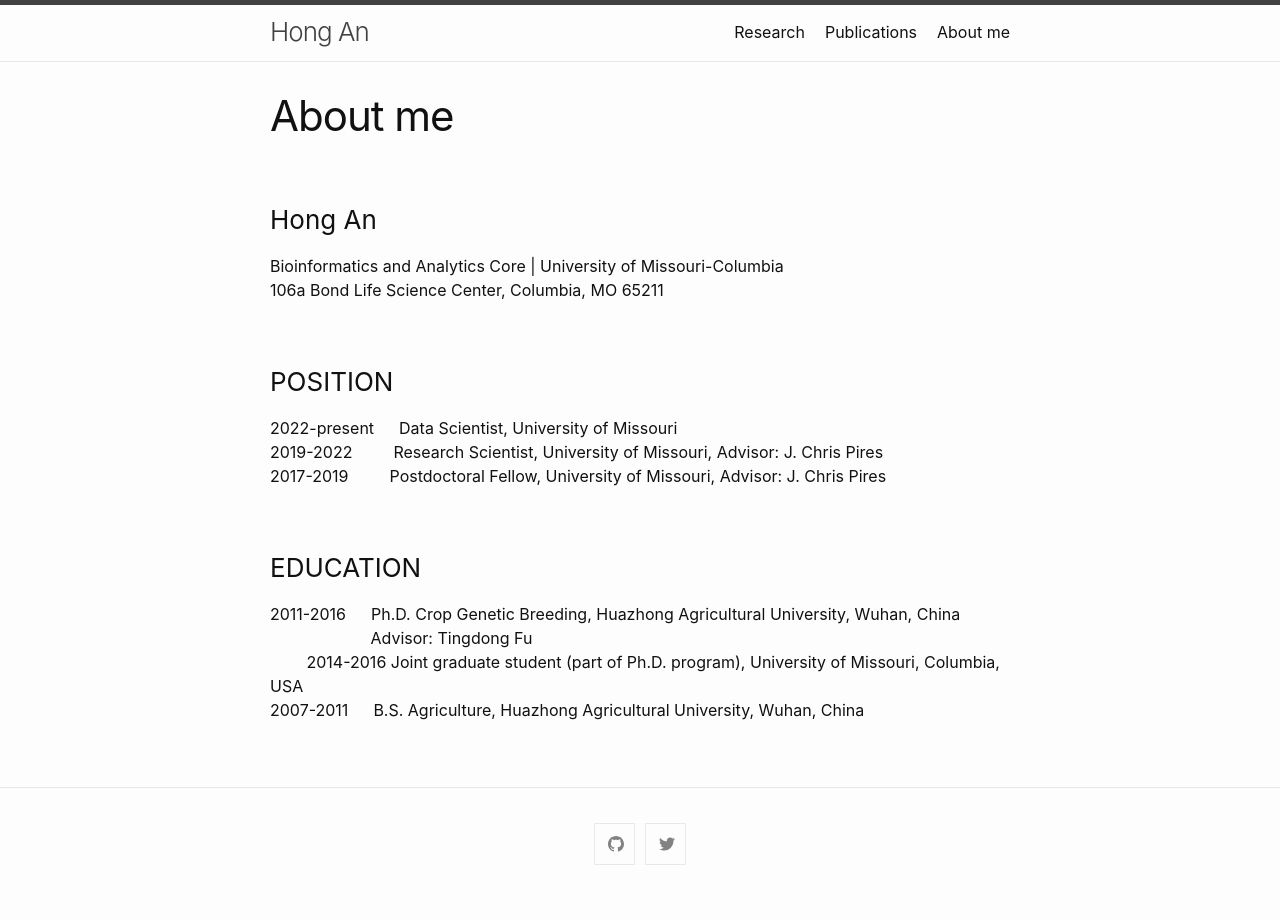
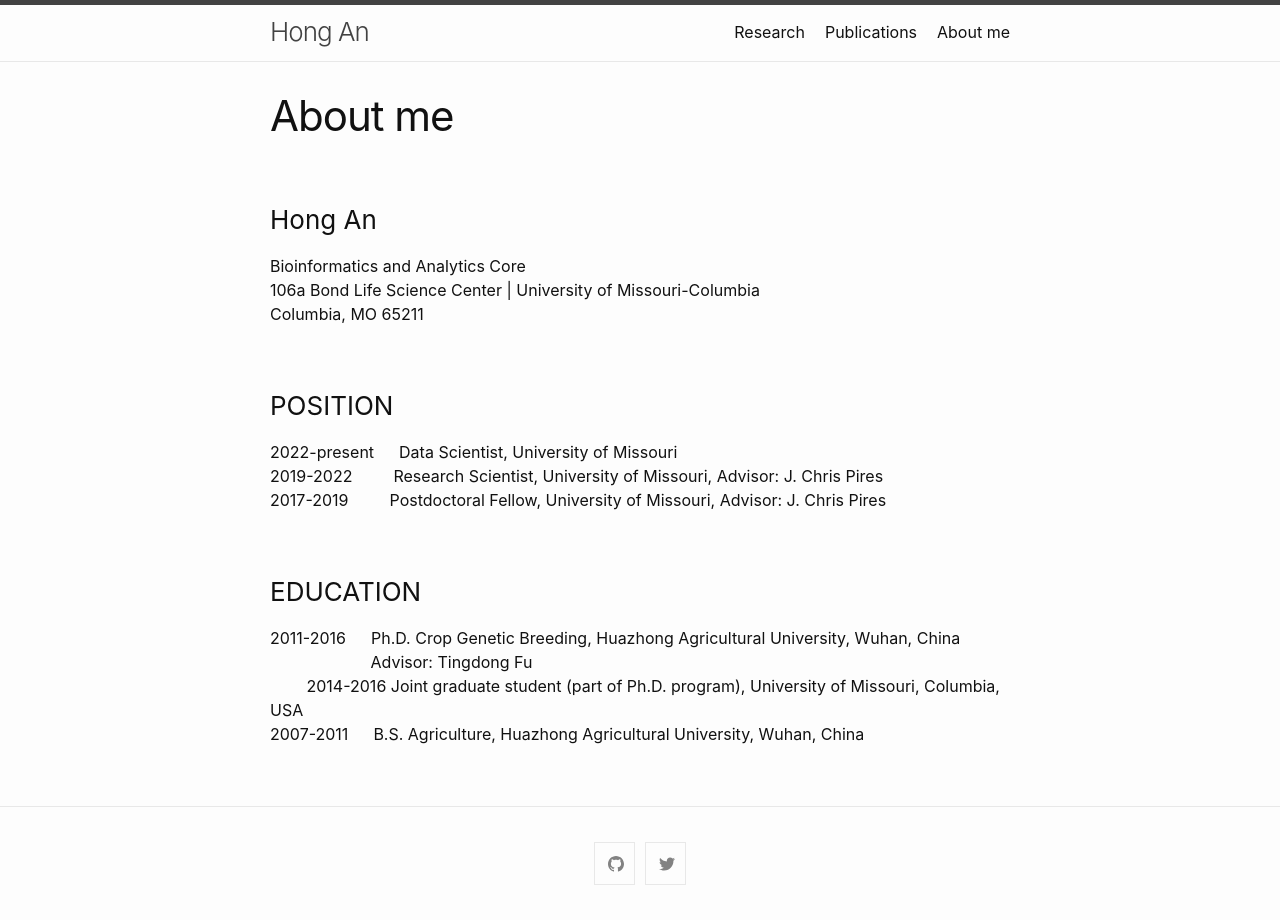
Before and after one commit to anhong11/anhong11.github.io, a Jekyll site: the page built from About.md, in a window 1280 px wide. Built offline with Jekyll 4.4.1, drawn with Linux system fonts in a browser that asks for light colours.

```diff
--- a/About.md
+++ b/About.md
@@ -5,9 +5,9 @@ permalink: /About/
 ---
 
 ### Hong An
-Bioinformatics and Analytics Core | University of Missouri-Columbia
-106a Bond Life Science Center, Columbia, MO 65211
-
+Bioinformatics and Analytics Core
+106a Bond Life Science Center | University of Missouri-Columbia
+Columbia, MO 65211
 
 ### POSITION
 2022-present &emsp; Data Scientist, University of Missouri
```
